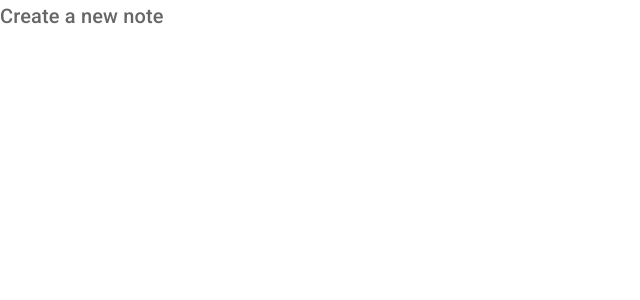
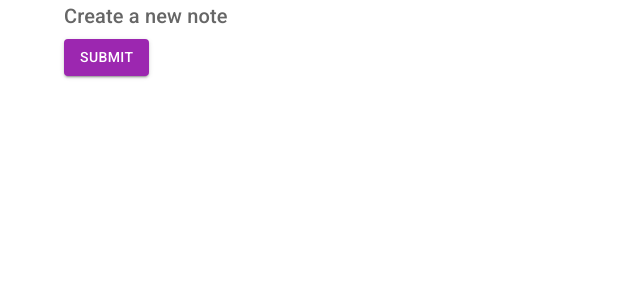
Before and after one commit to Belden1/material-ui-tut, a React (Vite) app: page /create in a window 1280 px wide. Shown: the top 300 px of the page, without its empty margins (0-640 px from the left). Built offline with nearby package versions, Linux system fonts and the light colour scheme.

Commit message:
Lesson 3: Added submit button to Create page

```diff
--- a/src/pages/Create.jsx
+++ b/src/pages/Create.jsx
@@ -1,12 +1,18 @@
 import React from 'react';
 import Typography from '@mui/material/Typography';
+import Button from '@mui/material/Button';
+import Container from '@mui/material/Container';
 
 export default function Create() {
 	return (
-		<div>
+		<Container>
 			<Typography variant="h6" color="textSecondary" component="h2" gutterBottom>
 				Create a new note
 			</Typography>
-		</div>
+
+			<Button onClick={() => console.log('you clicked me')} type="submit" color="secondary" variant="contained">
+				Submit
+			</Button>
+		</Container>
 	);
 }
```
